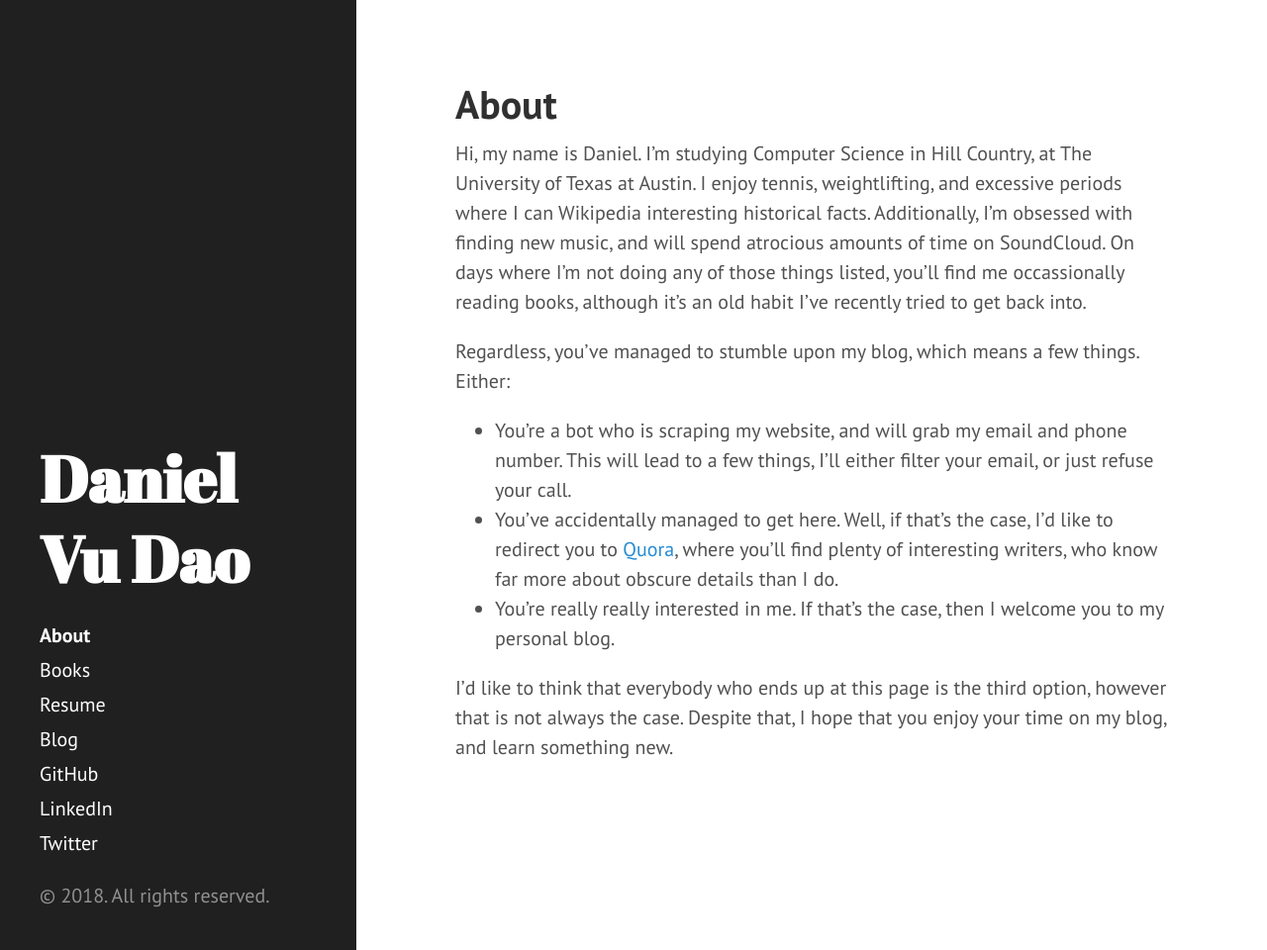
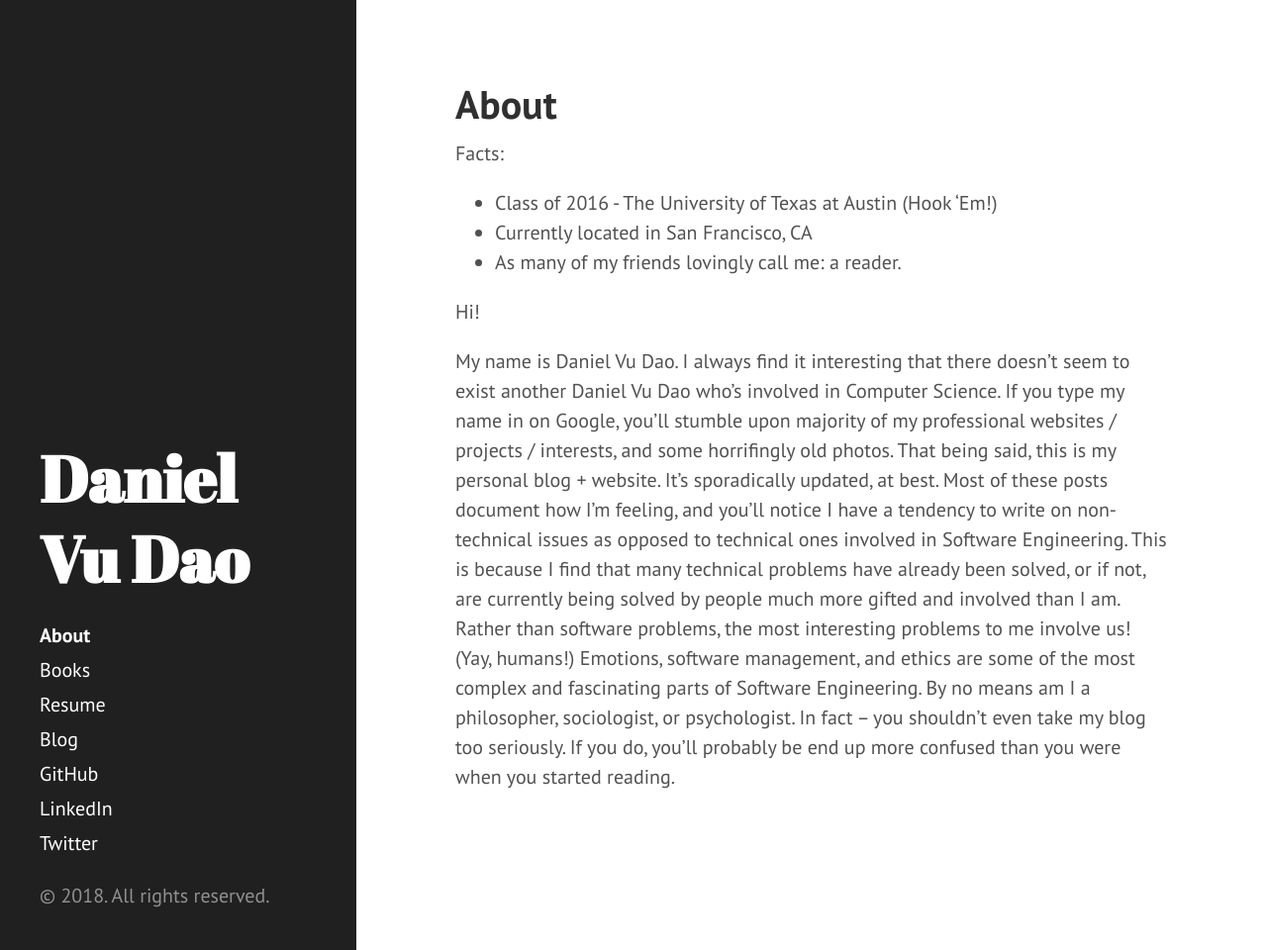
Before and after one commit to danielvdao/danielvdao.github.io, a Jekyll site: the page built from about.md, in a window 1280 px wide and 960 px high. Shown: the whole window at 99% size. Built offline with Jekyll 4.4.1, drawn with Linux system fonts in a browser that asks for light colours.

Commit message:
Edit the pages

```diff
--- a/about.md
+++ b/about.md
@@ -3,15 +3,11 @@ layout: page
 title: About
 ---
 
-Hi, my name is Daniel. I'm studying Computer Science in Hill Country, at The University of Texas at Austin. I enjoy tennis, weightlifting, and excessive periods where I can Wikipedia interesting historical facts. Additionally, I'm obsessed with finding new music, and will spend atrocious amounts of time on SoundCloud. On days where I'm not doing any of those things listed, you'll find me occassionally reading books, although it's an old habit I've recently tried to get back into.
+Facts:
+* Class of 2016 - The University of Texas at Austin (Hook 'Em!)
+* Currently located in San Francisco, CA
+* As many of my friends lovingly call me: a reader.
 
+Hi!
 
-Regardless, you've managed to stumble upon my blog, which means a few things. Either:
-
-* You're a bot who is scraping my website, and will grab my email and phone number. This will lead to a few things, I'll either filter your email, or just refuse your call.
-* You've accidentally managed to get here. Well, if that's the case, I'd like to redirect you to [Quora], where you'll find plenty of interesting writers, who know far more about obscure details than I do.
-* You're really really interested in me. If that's the case, then I welcome you to my personal blog.
-
-I'd like to think that everybody who ends up at this page is the third option, however that is not always the case. Despite that, I hope that you enjoy your time on my blog, and learn something new.
-
-[Quora]: <https://quora.com>
+My name is Daniel Vu Dao. I always find it interesting that there doesn't seem to exist another Daniel Vu Dao who's involved in Computer Science. If you type my name in on Google, you'll stumble upon majority of my professional websites / projects / interests, and some horrifingly old photos. That being said, this is my personal blog + website. It's sporadically updated, at best. Most of these posts document how I'm feeling, and you'll notice I have a tendency to write on non-technical issues as opposed to technical ones involved in Software Engineering. This is because I find that many technical problems have already been solved, or if not, are currently being solved by people much more gifted and involved than I am. Rather than software problems, the most interesting problems to me involve us! (Yay, humans!) Emotions, software management, and ethics are some of the most complex and fascinating parts of Software Engineering. By no means am I a philosopher, sociologist, or psychologist. In fact -- you shouldn't even take my blog too seriously. If you do, you'll probably be end up more confused than you were when you started reading.
```
Also changed, not shown: books.md (+1 -1 lines), resume.md (+7 -1 lines).
